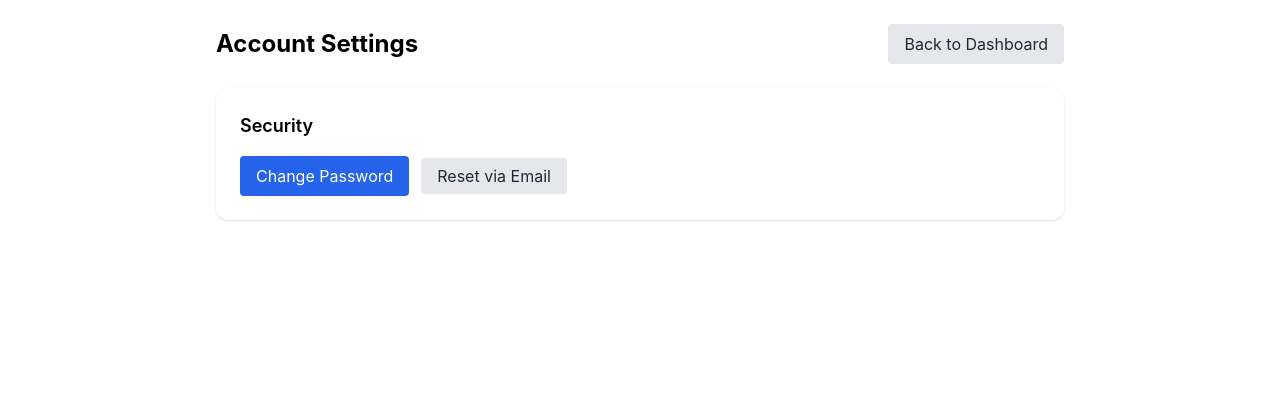
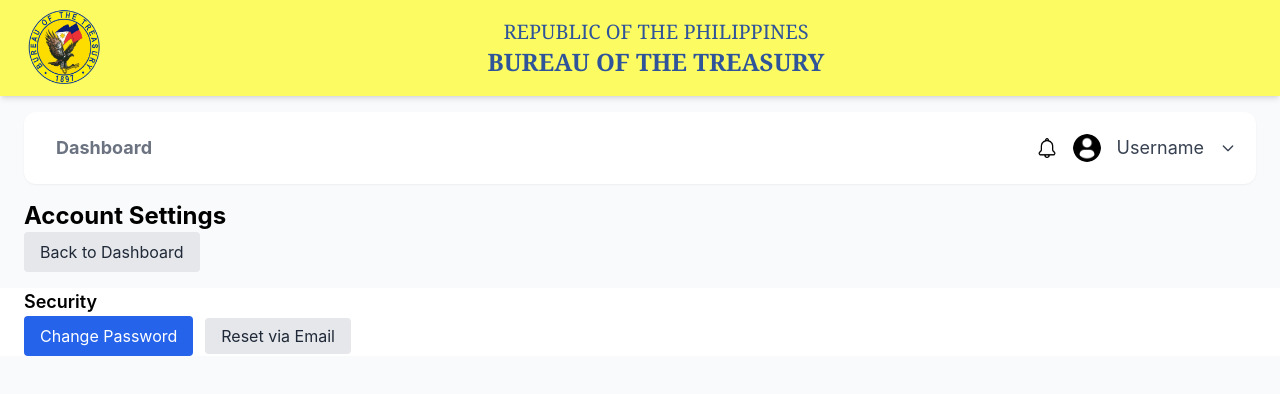
Before and after one commit to LightWater123/Capstone_BTR, a React (Create React App) app in the folder frontend/: page /settings in a window 1280 px wide. Shown: the top 394 px of the page. Built offline with nearby package versions, Linux system fonts and the light colour scheme.

Commit message:
refactor: improve layout and styling in calendar and settings pages

```diff
--- a/frontend/src/components/modals/calendar.jsx
+++ b/frontend/src/components/modals/calendar.jsx
@@ -25,6 +25,7 @@
         </button>
       </div>
 
+      <div className='items-center justify-center flex'>
         <DatePicker
           selected={selectedDate}
           onChange={(date) => setSelectedDate(date)}
@@ -37,5 +38,6 @@
           }
         />
       </div>
+    </div>
   );
 }
--- a/frontend/src/components/modals/createEvent.jsx
+++ b/frontend/src/components/modals/createEvent.jsx
@@ -50,13 +50,19 @@
           />
 
           <div>
-            <label className="block text-sm font-medium text-gray-700 mb-1">Event Color</label>
-            <input
-              type="color"
+            <label className="block text-sm font-medium text-gray-700 mb-1">
+              Event Color
+            </label>
+            <select
               value={formData.color}
               onChange={(e) => setFormData({ ...formData, color: e.target.value })}
-              className="w-full h-10 rounded"
-            />
+              className="w-full h-10 rounded border border-gray-300 px-3"
+              style={{ backgroundColor: formData.color, color: formData.color }}
+            >
+              <option value="#FFC107" style={{ backgroundColor: '#FFC107', color: '#FFC107' }}>Yellow</option>
+              <option value="#2196F3" style={{ backgroundColor: '#2196F3', color: '#2196F3' }}>Blue</option>
+              <option value="#800000" style={{ backgroundColor: '#F40B0B', color: '#F40B0B' }}>Red</option>
+            </select>
           </div>
         </div>
 
--- a/frontend/src/pages/admin_dashboard.jsx
+++ b/frontend/src/pages/admin_dashboard.jsx
@@ -71,7 +71,7 @@
             </button>
           </div>
 
-          <div className="lg:col-span-1">
+          <div className="lg:col-span-1 justify-center flex">
             <CalendarModal />
           </div>
         </div>
--- a/frontend/src/pages/admin_register.jsx
+++ b/frontend/src/pages/admin_register.jsx
@@ -63,6 +63,7 @@
       setLoading(false);
     }
   };
+
 
   return (
     <div className="min-h-screen flex items-center justify-center relative">
--- a/frontend/src/pages/full_calendar.jsx
+++ b/frontend/src/pages/full_calendar.jsx
@@ -18,7 +18,7 @@
     startTime: '',
     endTime: '',
     location: '',
-    color: '#EF4444'
+    color: '#FFC107'
   });
 
   const [eventDates, setEventDates] = useState([]);
@@ -54,7 +54,7 @@
       startTime: '',
       endTime: '',
       location: '',
-      color: '#EF4444'
+      color: '#FFC107'
     });
   };
 
@@ -70,13 +70,13 @@
           <div className="flex justify-end mb-4 gap-2">
             <button
               onClick={() => setShowModal(true)}
-              className="bg-blue-600 text-white px-4 py-2 rounded hover:bg-blue-700"
+              className="bg-yellow-400 text-white px-4 py-2 rounded hover:bg-yellow-500"
             >
               Create Event
             </button>
             <button
               onClick={() => setShowEventList(true)}
-              className="bg-green-600 text-white px-4 py-2 rounded hover:bg-green-700"
+              className="bg-yellow-400 text-white px-4 py-2 rounded hover:bg-yellow-500"
             >
               View All Events
             </button>
--- a/frontend/src/pages/settings_page.jsx
+++ b/frontend/src/pages/settings_page.jsx
@@ -1,15 +1,19 @@
 import React, { useState } from 'react';
 import { useNavigate, Link } from 'react-router-dom';
 import ChangePasswordModal from '../components/modals/changePasswordModal';
+import BTRheader from "../components/modals/btrHeader";
+import BTRNavbar from "../components/modals/btrNavbar.jsx";
 
 export default function SettingsPage() {
   const navigate = useNavigate();
   const [showModal, setShowModal] = useState(false);
 
   return (
-    <div className="max-w-4xl mx-auto px-4 sm:px-6 mt-6">
+    <div className="min-h-screen bg-gray-50 relative">
+      <BTRheader />
+      <BTRNavbar />
       {/* Header */}
-      <div className="flex items-center justify-between mb-6">
+      <div className="max-w-7xl mx-auto px-4 sm:px-6 mt-4">
         <h1 className="text-2xl font-bold">Account Settings</h1>
         <button
           onClick={() => navigate('/admin/dashboard')}
@@ -20,7 +24,7 @@
       </div>
 
       {/* Security card */}
-      <div className="bg-white rounded-xl shadow p-6 space-y-4">
+      <div className="bg-white max-w-7xl mx-auto px-4 sm:px-6 mt-4">
         <h2 className="text-lg font-semibold">Security</h2>
 
         {/* Change Password button opens modal */}
```
Lines whose indentation alone changed are shown as unchanged.
